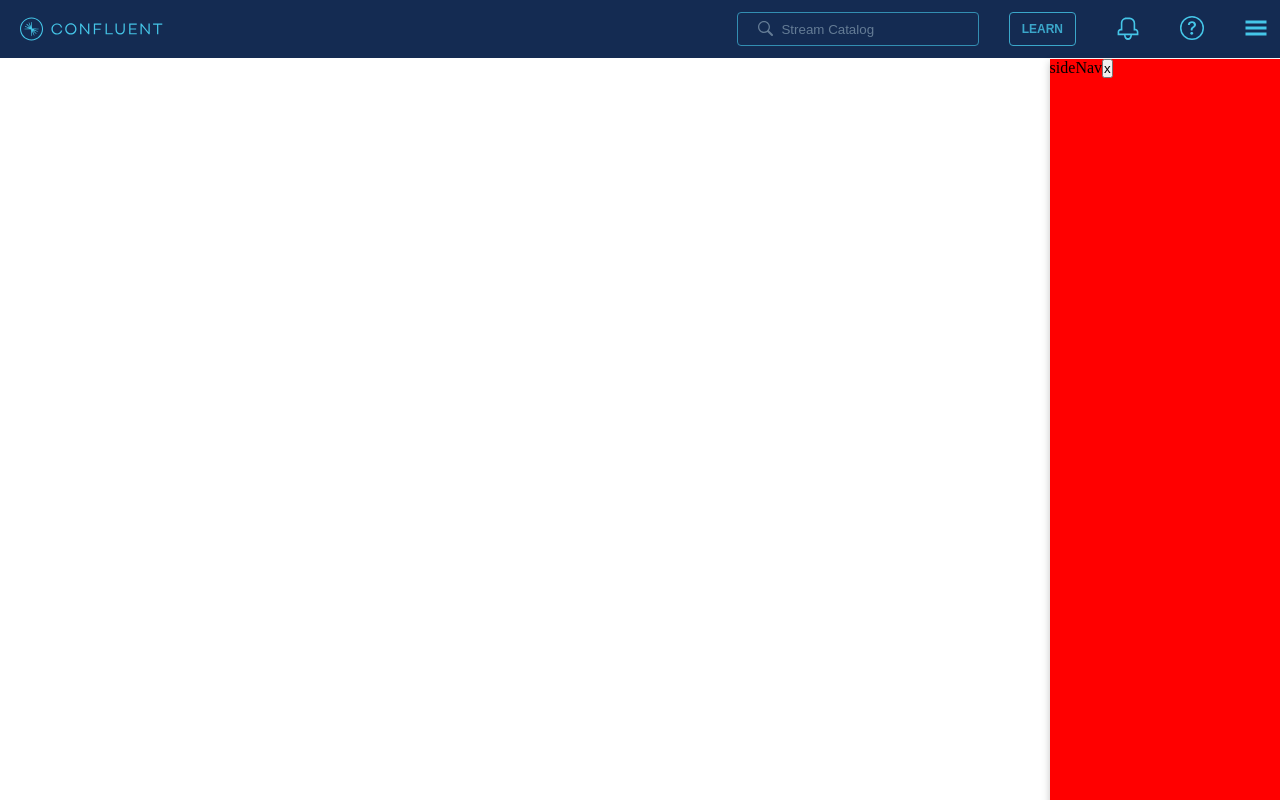
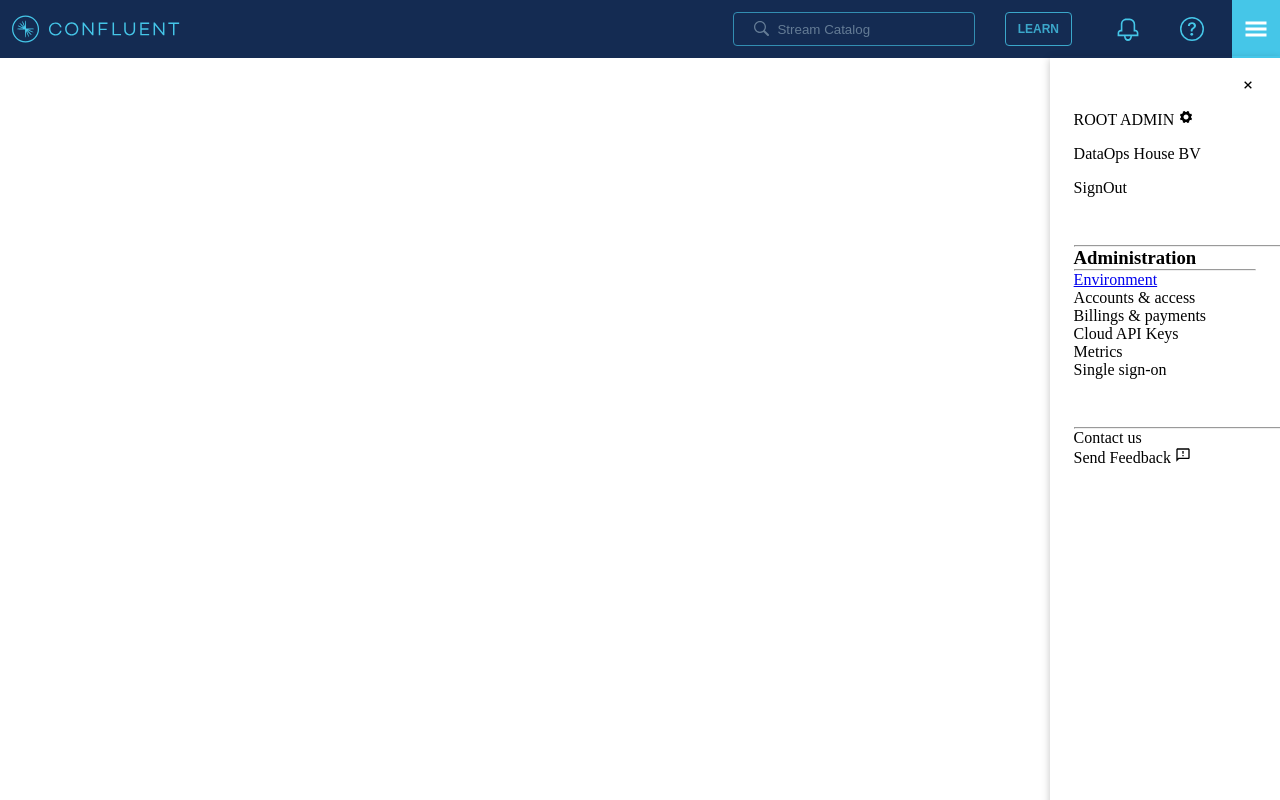
Before and after one commit to thatseogirl/dataOps, a React (Create React App) app: page / in a window 1280 px wide. Both pictures are taken after a click on the icon 1256 px from the left and 28 px from the top of the page. Built offline with nearby package versions, Linux system fonts and the light colour scheme.

Commit message:
fix sideNavigation

```diff
--- a/package.json
+++ b/package.json
@@ -9,6 +9,7 @@
     "react": "^18.2.0",
     "react-dom": "^18.2.0",
     "react-icons": "^4.4.0",
+    "react-router-dom": "^6.4.1",
     "react-scripts": "5.0.1",
     "styled-components": "^5.3.6",
     "web-vitals": "^2.1.4"
--- a/src/App.js
+++ b/src/App.js
@@ -1,29 +1,35 @@
-import { Home, GlobalStyles } from "./components";
+import { BrowserRouter as Router, Route, Routes } from "react-router-dom";
+import { Home, GlobalStyles, Environment } from "./components";
 import { ThemeProvider } from "styled-components";
+import MainNavigation from "./components/Navigations/MainNavigation";
 
 const theme = {
   colors: {
     primaryColor: "",
+    bgColor_SideNav: "#fff",
     navBar: "#142B52",
     navigationMenu: "#45C6E8",
     footer: "",
-    inputText: "#91a9bb"
-
+    inputText: "#91a9bb",
   },
   responsiveness: {
     ipad: "768px",
     mobile: "500px",
   },
-}
+};
 function App() {
   return (
     <>
-      <ThemeProvider theme={theme}>
-        <GlobalStyles />
-        <div>
-          <Home />
-        </div>
-      </ThemeProvider>
+      <Router>
+        <ThemeProvider theme={theme}>
+          <GlobalStyles />
+          <MainNavigation />
+          <Routes>
+            <Route path='/' element={<Home />}></Route>
+            <Route path='/' element={<Environment />}></Route>
+          </Routes>
+        </ThemeProvider>
+      </Router>
     </>
   );
 }
--- a/src/asset/styles/Global.js
+++ b/src/asset/styles/Global.js
@@ -23,7 +23,7 @@
         border: 1px solid ${({ theme }) => theme.colors.navigationMenu};
         border-radius: 4px;
         opacity:0.8;
-        margin-right: 40px;
+        margin-right: 20px;
         &:hover{
             opacity:0.64;
             cursor: pointer;
@@ -31,12 +31,13 @@
     }
     li {
         list-style: none;
+    }
+    .nav_link {
+        padding: 0.75em ;
         &:hover {
         background-color: #141430;
-        /* padding: 0.75em 0  1em 0 */
     }
-    }
-
+  }
     input {
     border: none;
     outline: none;
@@ -48,12 +49,13 @@
   }
   .menuImage {
     color: ${({ theme }) => theme.colors.navigationMenu};
-    /* width:30px;
-    height: 30px; */
+    margin-top: 5px;
     &:hover {
         opacity: 0.64;
     }
-
+  }
+  .menuImage.active {
+    color: white;
   }
 `;
 
--- a/src/asset/styles/Reusable.styled.js
+++ b/src/asset/styles/Reusable.styled.js
@@ -7,9 +7,8 @@
 export const StyledUl = styled.ul`
   display: flex;
   justify-content: space-between;
-  gap: 2.5em;
+  gap: 1em;
   cursor: pointer;
-  padding-top: 0.25em;
 `;
 
 export const NavBar = styled.nav`
@@ -18,7 +17,6 @@
   top: 0px;
   left: 0px;
   right: 0px;
-  padding: 0.75em;
 `;
 export const StyledForm = styled.form`
   display: flex;
--- a/src/asset/styles/StyledSideNav.js
+++ b/src/asset/styles/StyledSideNav.js
@@ -1,14 +1,15 @@
 import styled from "styled-components";
 
 export const SideNavContainer = styled.div`
-  background: red;
+  background:${({ theme }) => theme.colors.bgColor_sideNav};
   position: fixed;
   width: 18%;
   height: 100vh;
-  float: left;
   right: 0px;
-  top: 59px;
-  bottom: 20px;
+  top: 56px;
+  bottom: 0px;
+  margin: 0;
+  padding: 21px 24px 24px;
   box-shadow: rgba(0, 0, 0, 0.24) 0px 3px 8px;
   animation: moveSide 4s ease-in-out;
   transform-box: fill-box;
@@ -24,3 +25,17 @@
     }
   }
 `;
+
+export const StyledDiv = styled.div`
+    padding-top: 2em;
+`;
+
+export const LineRule = styled.hr`
+    width: 400px;
+    background-color: red;
+    padding: 0;
+`;
+
+export const Padding = styled.div`
+padding: 2.5em;
+`;
--- a/src/components/Navigations/MainNavigation.js
+++ b/src/components/Navigations/MainNavigation.js
@@ -10,14 +10,24 @@
     Input,
     Button,
     StyledUl,
-    SideNav
+    SideNav,
 } from "../index";
 
 const MainNavigation = () => {
+    const [activeColor, setActiveColor] = useState(false);
     const [openSideNav, setOpenSideNav] = useState(false);
     const handleClick = () => {
+        activeMenu();
         setOpenSideNav(!openSideNav);
     };
+    const activeMenu = () => {
+        setActiveColor((current) => !current);
+    };
+    const closeSideNav = () => {
+        setActiveColor(false)
+        setOpenSideNav(false)
+
+    }
     return (
         <StyledContainer>
             <NavBar>
@@ -25,27 +35,47 @@
                     <img
                         src={Logo}
                         alt='logo'
-                        style={{ width: "12%", paddingLeft: "8px" }}
+                        style={{ width: "15%", padding: "0.75em" }}
                     />
                     <Flex>
-                        <Input />
-                        <Button text='Learn' className="learnBtn" />
+                        <Flex style={{ padding: "0.75em" }}>
+                            <Input />
+                            <Button text='Learn' className='learnBtn' />
+                        </Flex>
                         <StyledUl>
-                            <li>
-                                <img src={Notification} alt='Notification' />
+                            <li className="nav_link">
+                                <img
+                                    src={Notification}
+                                    alt='Notification'
+                                    className='menuImage'
+                                />
                             </li>
-                            <li>
-                                <BsQuestionCircle className="menuImage" size="1.5em" />
+                            <li className="nav_link">
+                                <BsQuestionCircle className='menuImage' size='1.5em' />
                             </li>
-                            <li>
-                                <GiHamburgerMenu className="menuImage" size="1.5em" onClick={handleClick} />
+                            <li
+                                style={{
+                                    backgroundColor: activeColor ? "#45C6E8" : "",
+                                }}
+                                className="nav_link"
+                            >
+                                <GiHamburgerMenu
+                                    className='menuImage'
+                                    size='1.5em'
+                                    onClick={handleClick}
+                                    style={{
+                                        color: activeColor ? "#fff" : "",
+                                    }}
+                                />
                             </li>
                         </StyledUl>
                     </Flex>
                 </Flex>
             </NavBar>
-            <SideNav openSideNav={openSideNav}
-                onClose={() => setOpenSideNav(false)} />
+            <SideNav
+                openSideNav={openSideNav}
+                onClose={closeSideNav}
+            />
         </StyledContainer>
     );
 };
--- a/src/components/Navigations/SideNav.js
+++ b/src/components/Navigations/SideNav.js
@@ -1,15 +1,59 @@
-import React from 'react'
-import { SideNavContainer } from "../index"
+import { NavLink } from "react-router-dom";
+import {
+    SideNavContainer,
+    Flex,
+    GrFormClose,
+    StyledDiv,
+    LineRule,
+    IoIosSettings,
+    MdOutlineFeedback
+} from "../index";
 
 const SideNav = ({ openSideNav, onClose }) => {
     if (!openSideNav) {
         return null;
     }
     return (
-        <SideNavContainer>sideNav
-            <button onClick={onClose}>x</button>
+        <SideNavContainer>
+            <Flex style={{ flexDirection: "column", gap: "1em" }}>
+                <Flex style={{ justifyContent: "flex-end" }}>
+                    <GrFormClose onClick={onClose} />
+                </Flex>
+                <div>
+                    <ul>
+                        <li>
+                            ROOT ADMIN <IoIosSettings />
+                        </li>
+                        <li style={{ margin: "1em 0" }}>DataOps House BV</li>
+                        <li>SignOut</li>
+                    </ul>
+                </div>
+
+                <StyledDiv>
+                    <LineRule />
+                    <h3>Administration</h3>
+                    <hr />
+                    <ul>
+                        <li>
+                            <NavLink to='/environment'>Environment</NavLink>
+                        </li>
+                        <li>Accounts & access</li>
+                        <li>Billings & payments</li>
+                        <li>Cloud API Keys</li>
+                        <li>Metrics</li>
+                        <li>Single sign-on</li>
+                    </ul>
+                </StyledDiv>
+                <StyledDiv>
+                    <LineRule />
+                    <ul>
+                        <li>Contact us</li>
+                        <li>Send Feedback <MdOutlineFeedback /></li>
+                    </ul>
+                </StyledDiv>
+            </Flex>
         </SideNavContainer>
-    )
-}
+    );
+};
 
-export default SideNav
+export default SideNav;
--- /dev/null
+++ b/src/components/Router/Environment.js
@@ -0,0 +1,8 @@
+
+const Environment = () => {
+    return (
+        <div>Environment</div>
+    )
+}
+
+export default Environment
--- a/src/components/Router/Home.js
+++ b/src/components/Router/Home.js
@@ -1,10 +1,13 @@
 import React from 'react'
-import MainNavigation from '../Navigations/MainNavigation'
+import Cluster from "../pages/Cluster"
 
 const Home = () => {
     return (
         <div>
-            <MainNavigation />
+            <div>
+                <h3>Home</h3>
+            </div>
+            <Cluster />
         </div>
     )
 }
--- /dev/null
+++ b/src/components/pages/Cluster.js
@@ -0,0 +1,9 @@
+import React from 'react'
+
+const Cluster = () => {
+    return (
+        <div>Cluster</div>
+    )
+}
+
+export default Cluster
```
Also changed, not shown: src/components/index.js (+13 -2 lines), 1 other file (tests, documents, lock files or other folders).
